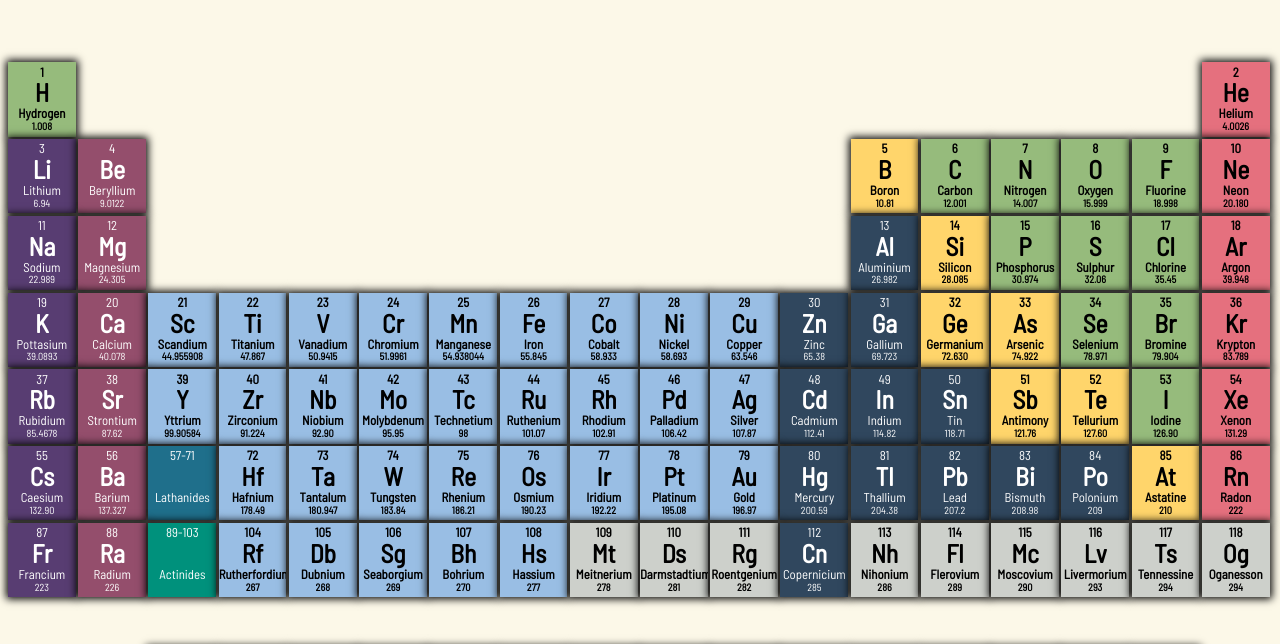
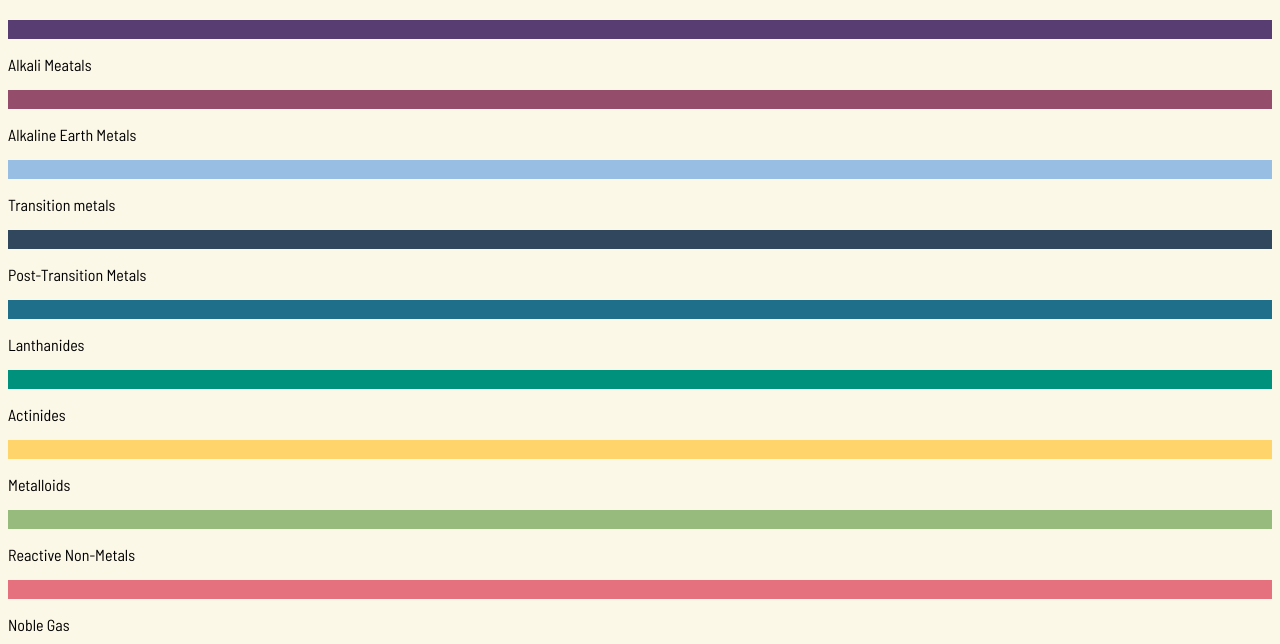
Before and after one commit to AdityaChaudhary0005/Periodic-table, a plain HTML site: page index.html in a window 1280 px wide. Shown: the part 90-734 px from the top of the page. Drawn offline with Linux system fonts and the light colour scheme.

Commit message:
Update index.html

```diff
--- a/index.html
+++ b/index.html
@@ -21,13 +21,15 @@
         <p id="a">Atomic Mass (A):</p>
         <p id ="appearance">Appearance</p>
         <p id="density">Density</p>
+        <p id="state">State</p>
         <p id="mp">Melting Point</p>
         <p id="bp">Boiling Point</p>
         <p id="category">Category</p>
         <p id="ec">Electronic Configuration:</p>
         <p id="ea">Electron Affinity:</p>
+        <p id="db">Discovered By: </p>
         <p id="summary">Summary:</p>
-
+        <br>
 
 
     </div>
@@ -36,6 +38,38 @@
     <img src="equip1.svg" >
     <h2> The Periodic Table</h1>
     <img src = "equip2.svg">
+    </div>
+
+    <div class="legend">
+        <div class="legend-object alkali">&nbsp; </div>
+        <p>Alkali Meatals</p>
+        <div class="legend-object alkaline-earth">&nbsp; </div>
+        <p> Alkaline Earth Metals</p>
+
+        <div class="legend-object transition">&nbsp; </div>
+        <p>Transition metals</p>
+
+        <div class="legend-object post-transition">&nbsp; </div>
+        <p> Post-Transition Metals</p>
+
+        <div class="legend-object lathanide">&nbsp; </div>
+        <p> Lanthanides</p>
+
+        <div class="legend-object actinide">&nbsp; </div>
+        <p>Actinides</p>
+
+        <div class="legend-object mettaloid">&nbsp; </div>
+        <p> Metalloids</p>
+
+        <div class="legend-object non-metal">&nbsp; </div>
+        <p> Reactive Non-Metals</p>
+
+        <div class="legend-object noble">&nbsp; </div>
+        <p> Noble Gas</p>
+
+        <div class="legend-object unknown">&nbsp; </div>
+        <p>Unknown Chemical Properties</p>
+
     </div>
 
     <div class="container">
@@ -1249,6 +1283,9 @@
 
     </div>
 
+
+
+
     <h3>Made by Aditya with <span>&hearts; </span></h3>
 </body>
 
```
